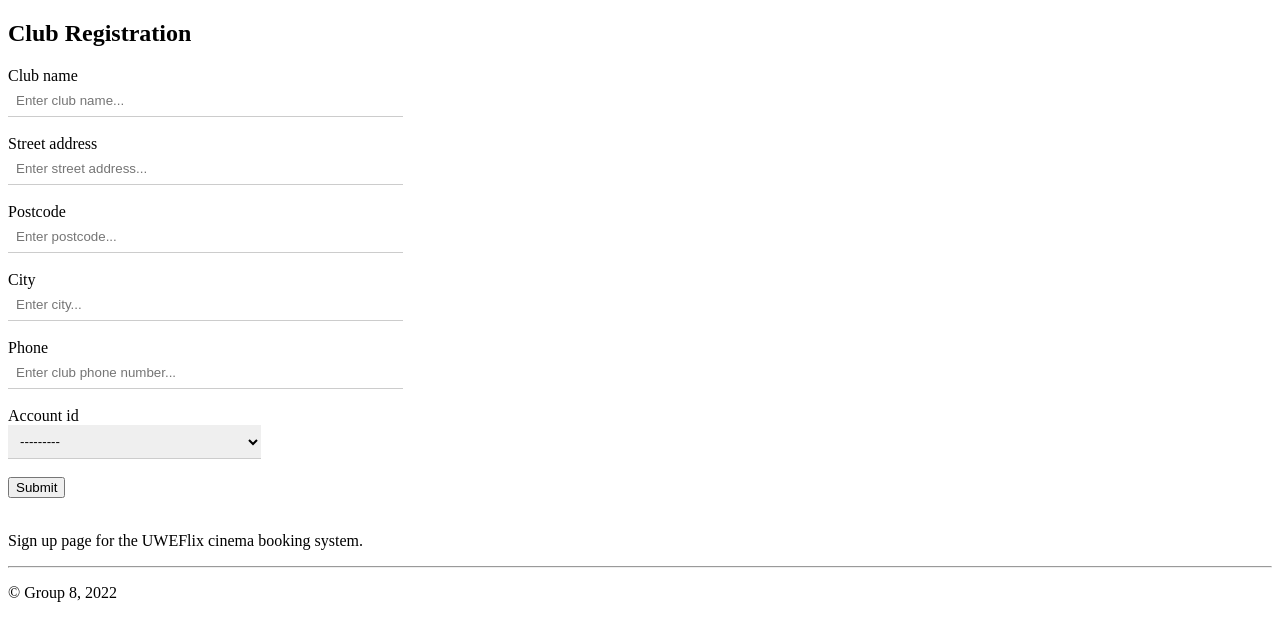
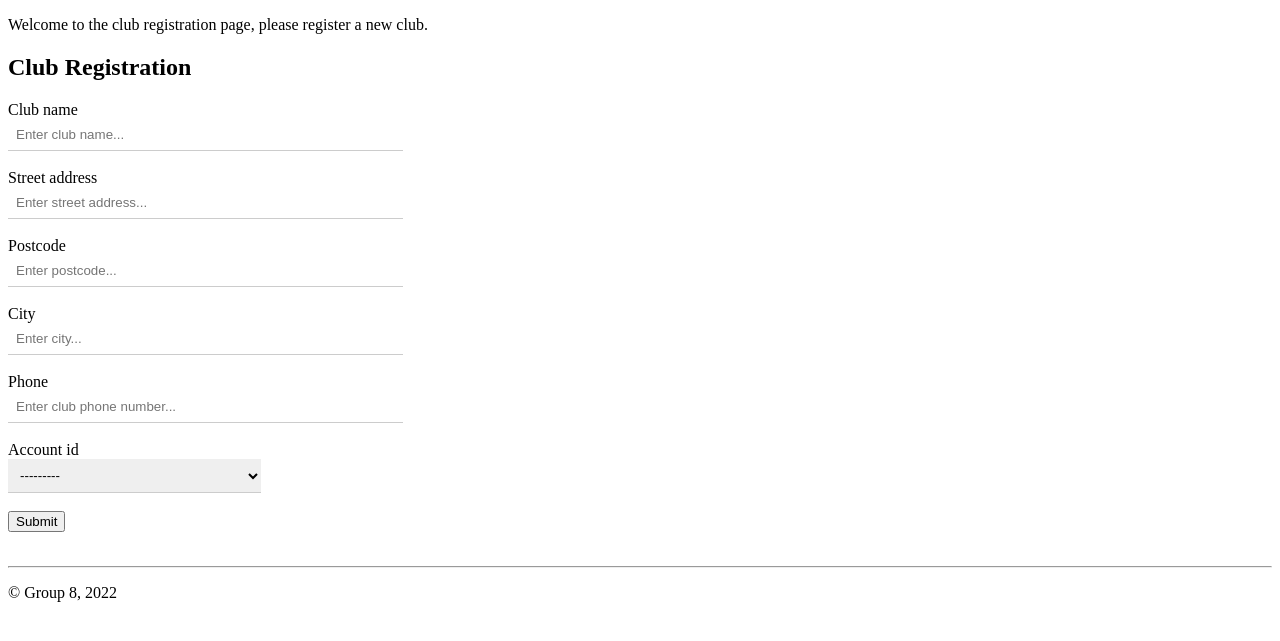
Before and after one commit to JosiahM42/UWEFlix, a Django app: page /clubRegistration/ in a window 1280 px wide. Shown: the part 76-717 px from the top of the page. Run offline with Django 3.2, Linux system fonts and the light colour scheme; data comes from the database, SQL or seed files in the repository; both versions use the stored data as it was after the commit.

Commit message:
Minor visual changed made through out (last testing and commit before submission)

```diff
--- a/uweflix/templates/uweflix/clubRegistration.html
+++ b/uweflix/templates/uweflix/clubRegistration.html
@@ -3,6 +3,9 @@
 Create an Account
 {% endblock %}
 {% block content %}
+
+    <p class="">Welcome to the club registration page, please register a new club.</p>
+
     <h2>Club Registration</h2>
 
 
@@ -42,5 +45,5 @@ Create an Account
     <p>{{errorMessage}}</p>
     {% endfor %} -->
 
-    <p class="">Sign up page for the UWEFlix cinema booking system.</p>
+
 {% endblock %}
```
Also changed, not shown: uweflix/views.py (+5 -5 lines), db.sqlite3.
